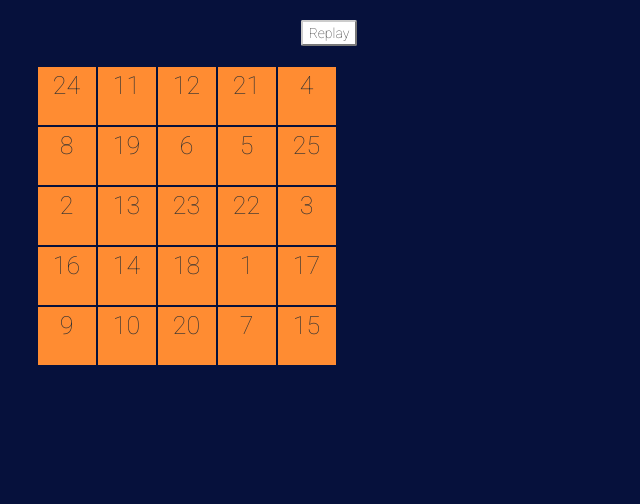
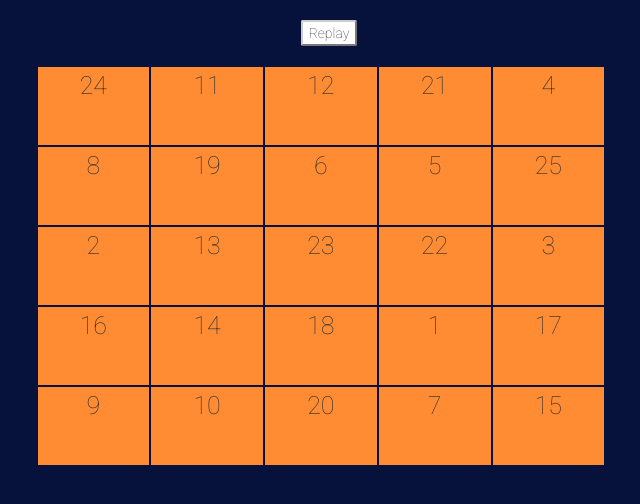
Before and after one commit to ImPrajwalAcharya/Bingo, a plain HTML site: page index.html in a window 1280 px wide. Shown: the whole page, without its empty margins (311-951 px from the left). Drawn offline with nearby package versions, Linux system fonts and the light colour scheme.

Commit message:
'bugfixing'

```diff
--- a/index.html
+++ b/index.html
@@ -16,8 +16,13 @@
 			padding: 1px;
 			background-color: #FF8C32;
 			font-size: 25px;
-			width: 60px;
-			height: 60px;
+
+		}
+
+		.col-md-7>.row {
+			display: flex;
+			text-align: center;
+			height: 80px;
 		}
 
 		body {
```
